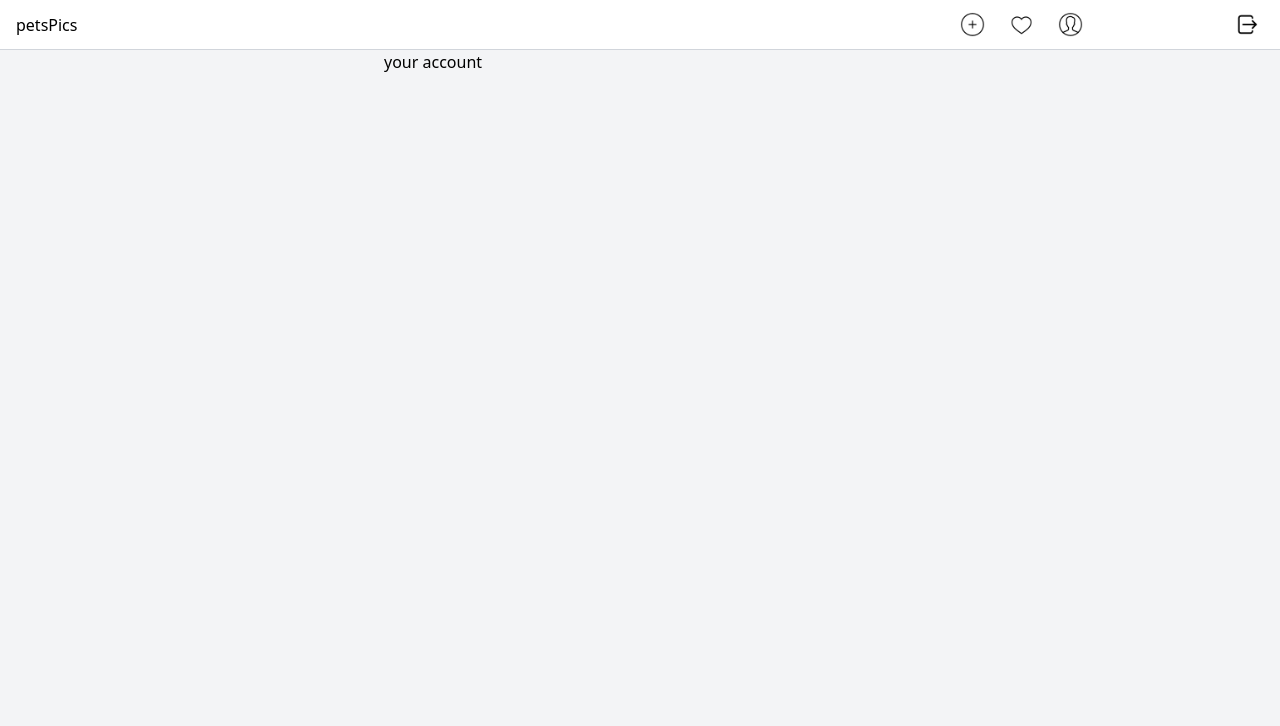
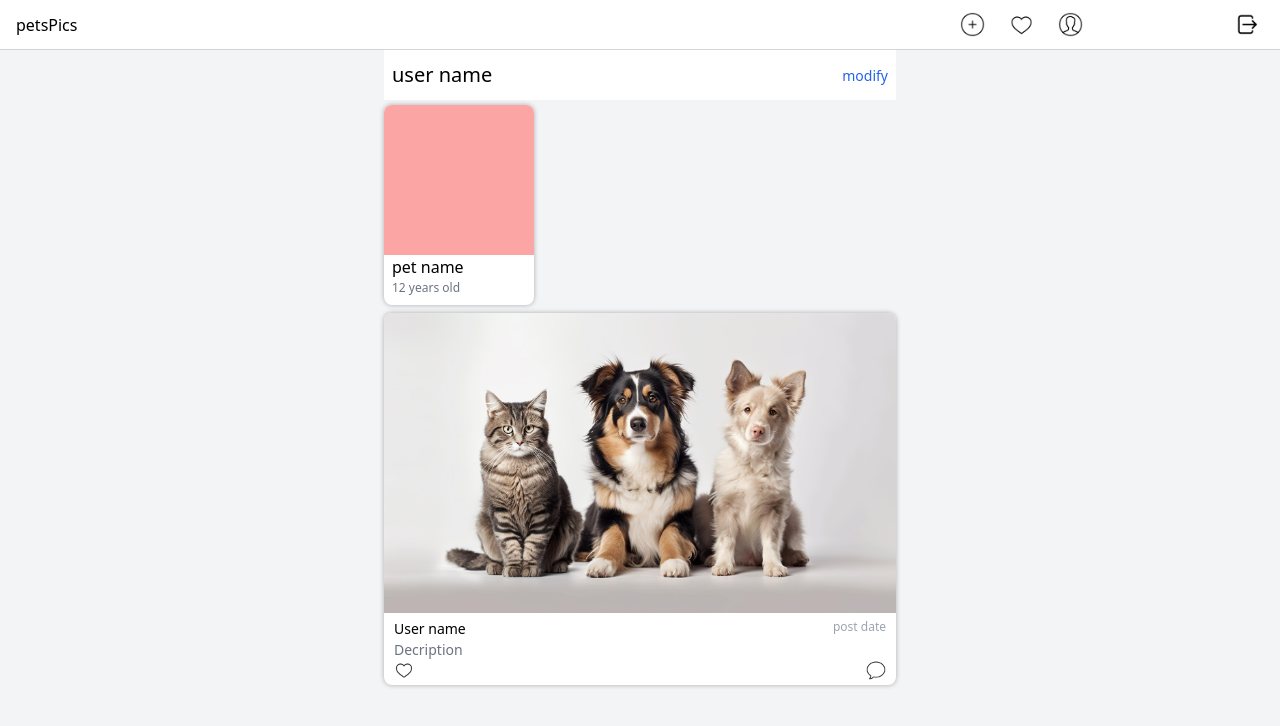
Before and after one commit to Jospin6/petsPics_api, a React (Vite) app in the folder client/: page /user/account in a window 1280 px wide. Shown: the top 726 px of the page. Built offline with nearby package versions, Linux system fonts and the light colour scheme.

Commit message:
Design the user account component

```diff
--- a/client/src/components/UserAccount.jsx
+++ b/client/src/components/UserAccount.jsx
@@ -1,6 +1,17 @@
+import { MiniPetCard } from "./MiniPetCard"
+import { PostItem } from "./PostItem"
 
 export const UserAccount = () => {
     return <div>
-        your account
+        <div className="h-[50px] flex items-center bg-white px-2 justify-between">
+            <span className="text-[20px] semi-bold">user name</span>
+            <span className="text-blue-600 text-[14px]">modify</span>
+        </div>
+        <div className="flex">
+            <MiniPetCard/>
+        </div>
+        <div>
+            <PostItem/>
+        </div>
     </div>
 }
```
